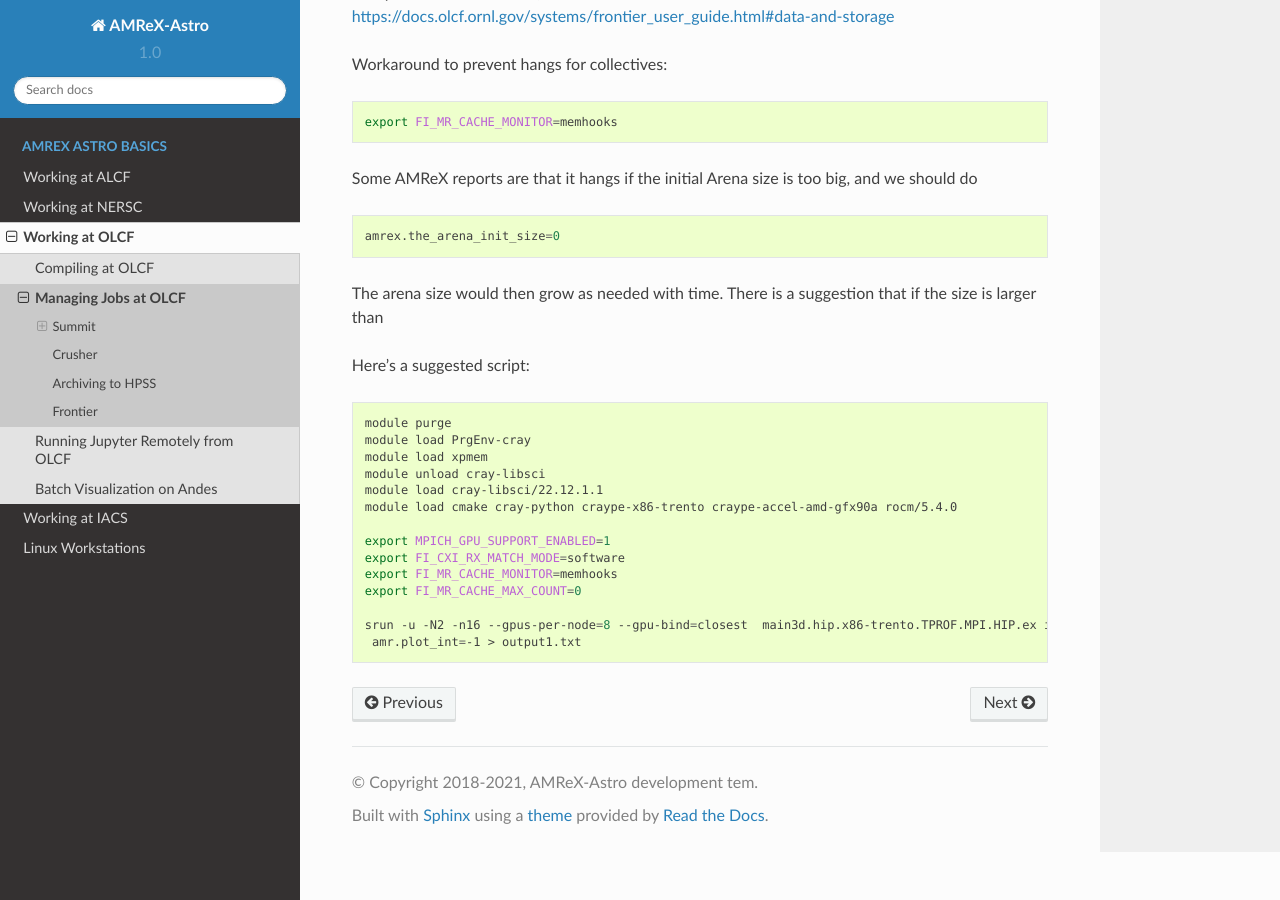
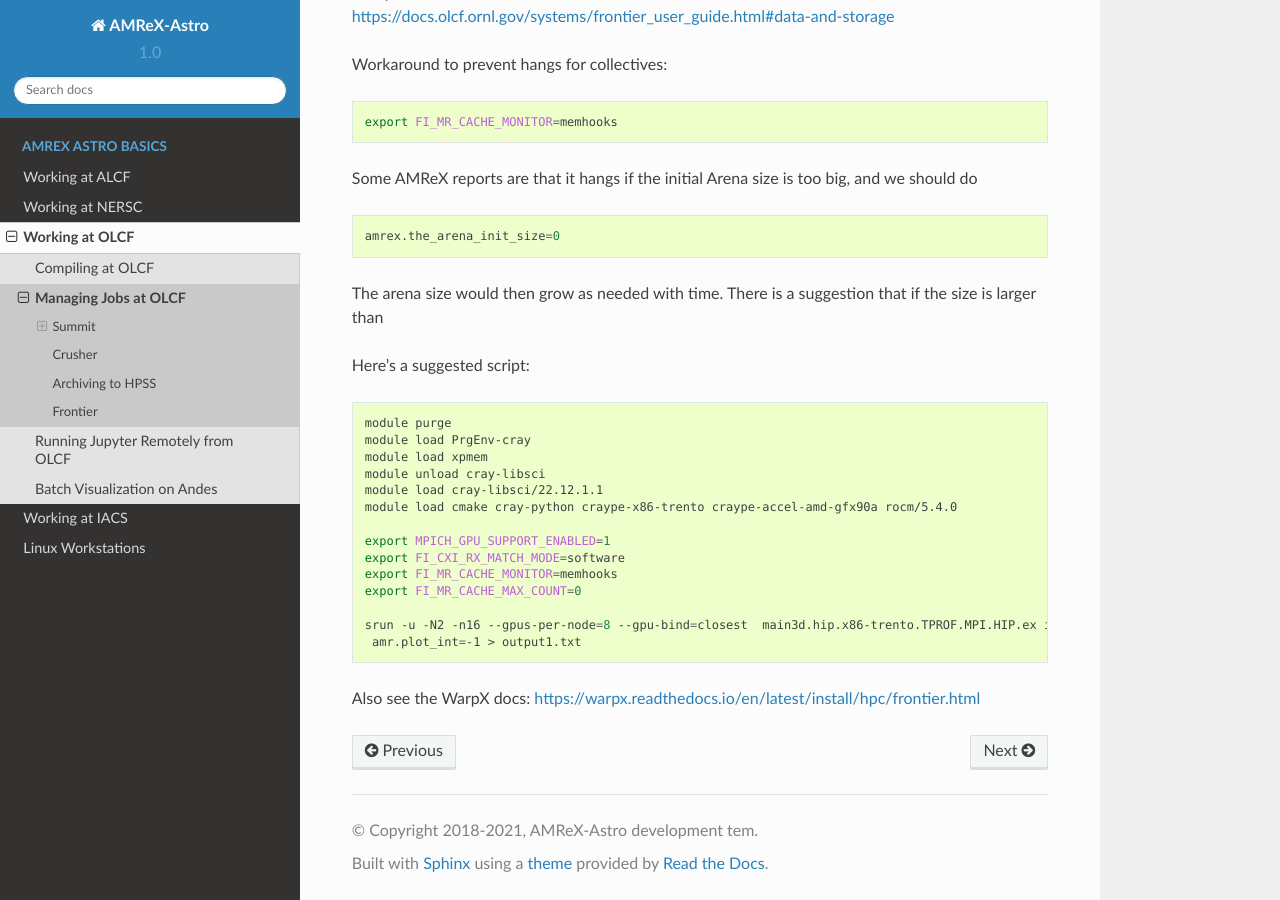
Before and after one commit to AMReX-Astro/workflow, a Sphinx documentation site: the page built from sphinx_docs/source/olcf-workflow.rst, in a window 1280 px wide and 900 px high, scrolled down 9588 px. Built offline with Sphinx 7.4.7 and the Read the Docs theme 2.0.0, drawn with Linux system fonts in a browser that asks for light colours.

Commit message:
add WarpX link ;)

```diff
--- a/sphinx_docs/source/olcf-workflow.rst
+++ b/sphinx_docs/source/olcf-workflow.rst
@@ -472,3 +472,6 @@ Here's a suggested script:
 
    srun -u -N2 -n16 --gpus-per-node=8 --gpu-bind=closest  main3d.hip.x86-trento.TPROF.MPI.HIP.ex inputs amr.n_cell="256 256 32" amr.do_tracers=0 amrex.use_gpu_aware_mpi=1 amrex.the_arena_is_managed=0 amr.blocking_factor_x=16 amr.blocking_factor_y=16 amr.blocking_factor_z=16 amr.max_grid_size=64
     amr.plot_int=-1 > output1.txt
+
+
+Also see the WarpX docs: https://warpx.readthedocs.io/en/latest/install/hpc/frontier.html
```
